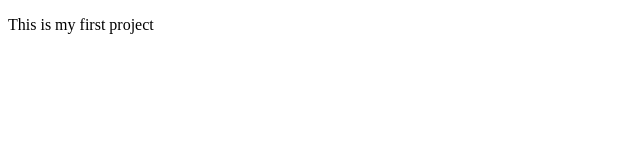
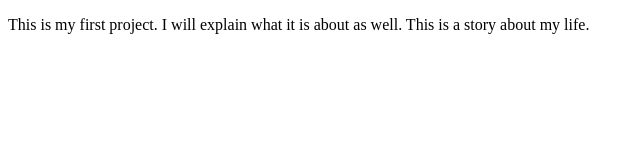
Before and after one commit to The-MoBro/The-MoBro.github.io, a plain HTML site: page index.html in a window 1280 px wide. Shown: the whole page, without its empty margins (0-640 px from the left). Drawn offline with Linux system fonts and the light colour scheme.

Commit message:
I added more detail to the paragrah

```diff
--- a/index.html
+++ b/index.html
@@ -2,12 +2,12 @@
 
  <html>
   <head>
- <title></title>
+ <title>My first Project</title>
  <meta charset="utf-8">
 </head>
 <body>
 
-<p>This is my first project</p>
+<p>This is my first project. I will explain what it is about as well. This is a story about my life. <br> </p>
 
 
 </body>
```
